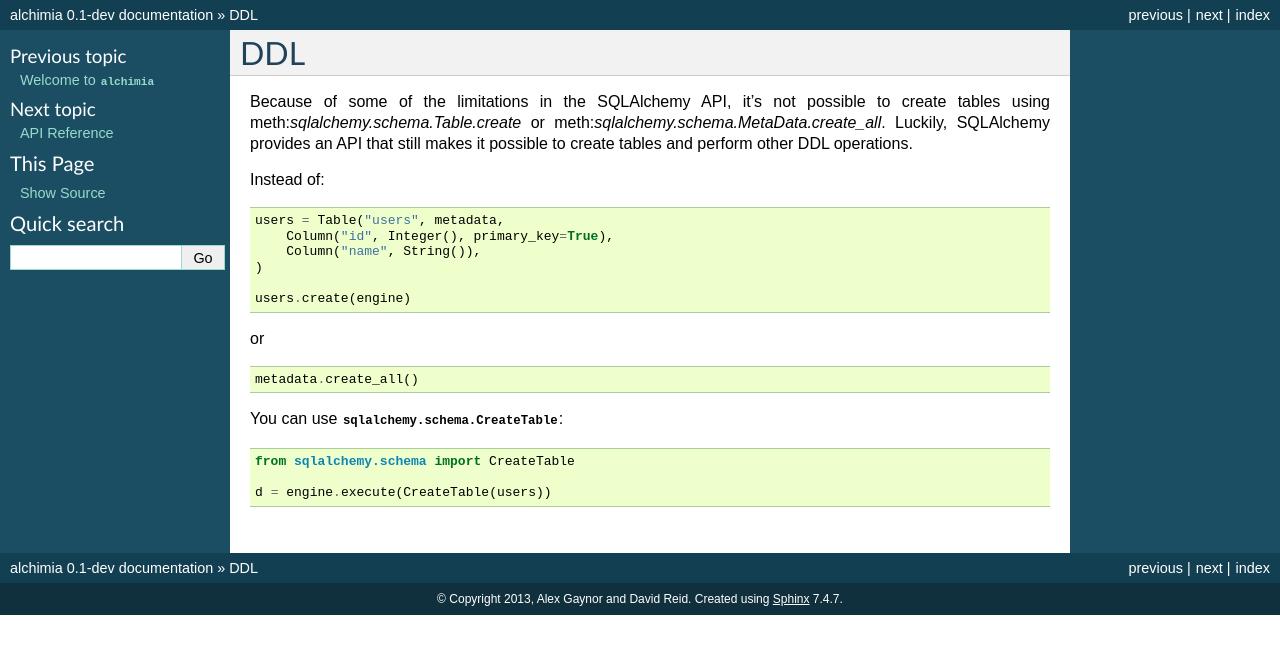
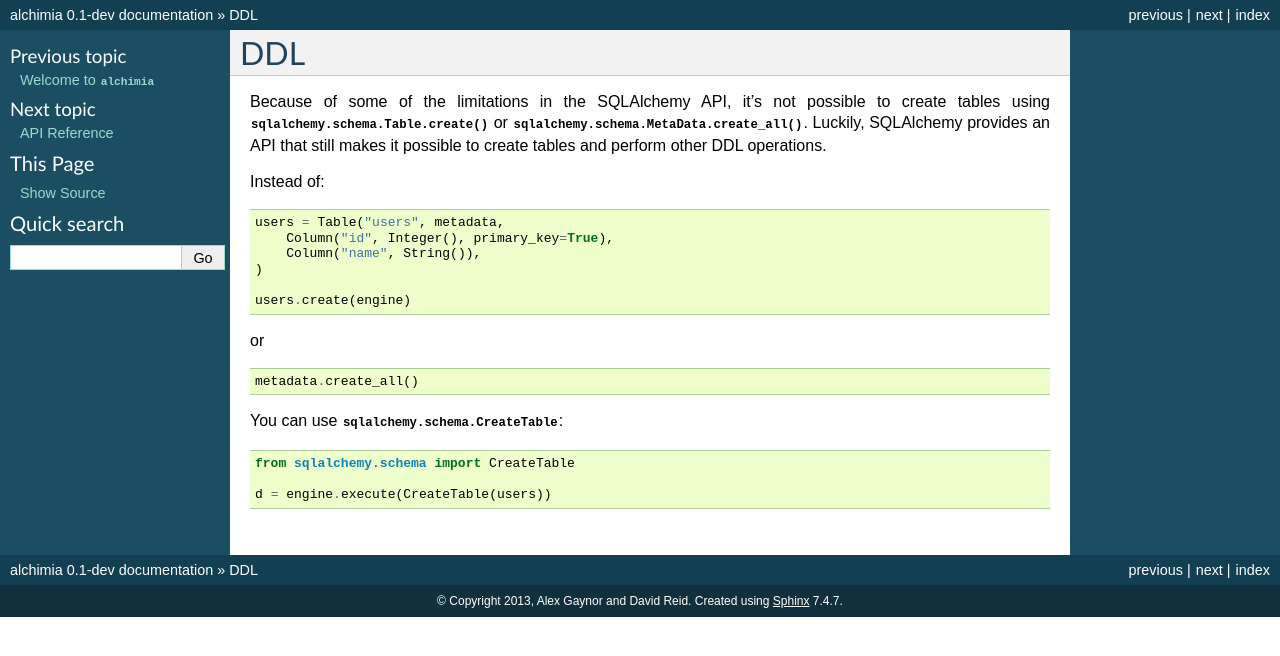
Before and after one commit to alex/alchimia, a Sphinx documentation site: the page built from docs/ddl.rst, in a window 1280 px wide. Shown: the top 656 px of the page. Built offline with Sphinx 7.4.7, drawn with Linux system fonts in a browser that asks for light colours.

Commit message:
syntax fix

```diff
--- a/docs/ddl.rst
+++ b/docs/ddl.rst
@@ -2,8 +2,8 @@ DDL
 ===
 
 Because of some of the limitations in the SQLAlchemy API, it's not possible to
-create tables using meth:`sqlalchemy.schema.Table.create` or
-meth:`sqlalchemy.schema.MetaData.create_all`. Luckily, SQLAlchemy provides an
+create tables using :meth:`sqlalchemy.schema.Table.create` or
+:meth:`sqlalchemy.schema.MetaData.create_all`. Luckily, SQLAlchemy provides an
 API that still makes it possible to create tables and perform other DDL
 operations.
 
```
